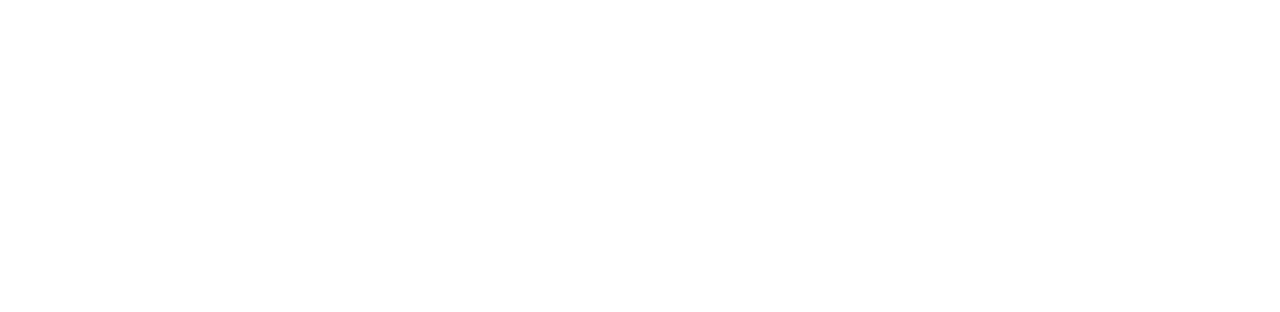
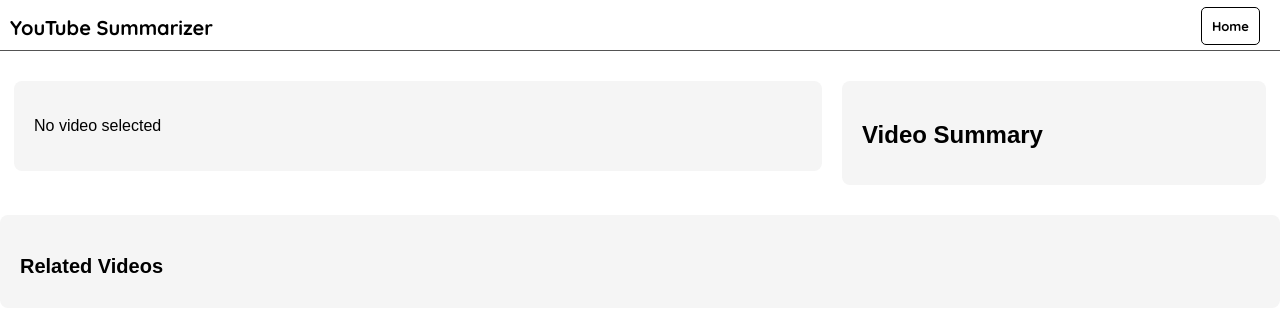
Before and after one commit to ItsTatsuya/Summarizer-webapp, a React (Create React App) app in the folder client/: page /summary in a window 1280 px wide. Before the commit this address had no page. Shown: the top 312 px of the page. Built offline with nearby package versions, Linux system fonts and the light colour scheme.

Commit message:
added summarypage and youtube video integration

```diff
--- a/client/package.json
+++ b/client/package.json
@@ -12,11 +12,15 @@
     "@testing-library/user-event": "^13.5.0",
     "axios": "^1.6.8",
     "bootstrap": "^5.3.3",
+    "query-string": "^9.0.0",
     "react": "^18.2.0",
     "react-dom": "^18.2.0",
     "react-hot-toast": "^2.4.1",
     "react-scripts": "5.0.1",
-    "web-vitals": "^2.1.4"
+    "react-youtube": "^10.1.0",
+    "url": "^0.11.3",
+    "web-vitals": "^2.1.4",
+    "youtubei": "^1.3.7"
   },
   "scripts": {
     "start": "react-scripts start",
--- a/client/src/App.js
+++ b/client/src/App.js
@@ -2,6 +2,7 @@
 import {Login} from "./components/Login/Login.jsx";
 import {Signup} from "./components/Signup/Signup.jsx";
 import {HomePage} from "./components/HomePage/HomePage.jsx";
+import {SummaryPage} from "./components/SummaryPage/SummaryPage.jsx";
 import {BrowserRouter,Routes,Route} from "react-router-dom";
 import  VerifyAccount from "./components/VerifyAccount/VerifyAccount.jsx"
 import axios from "axios";
@@ -18,6 +19,7 @@
         <Toaster position="top-center" toastOptions={{duration:5000}}/>
         <Routes>
           <Route path="/" element={<HomePage/>}/>;
+          <Route path="/summary" element={<SummaryPage/>}/>;
           <Route path="/register" element={<Signup/>}/>;
           <Route path="/login" element={<Login/>}/>
           <Route path="/activate-account" element={<VerifyAccount/>}/>
--- a/client/src/components/HomePage/HomePage.css
+++ b/client/src/components/HomePage/HomePage.css
@@ -113,6 +113,7 @@
   align-items: center;
   justify-content: center;
   padding:10px;
+  text-decoration: none;
 }
 
 .button:hover {
--- a/client/src/components/HomePage/HomePage.jsx
+++ b/client/src/components/HomePage/HomePage.jsx
@@ -1,10 +1,31 @@
-import React from "react";
+import React, { useState } from "react";
 import "./HomePage.css";
-import { Link,useLocation } from "react-router-dom";
+import { Link, useLocation, useNavigate } from "react-router-dom";
 
 export const HomePage = () => {
   const location = useLocation();
+  const navigate = useNavigate(); // Import useNavigate
   const { loggedIn } = location.state || {};
+  const [videoUrl, setVideoUrl] = useState("");
+
+  // Helper function to extract the video ID from the YouTube URL
+  const getVideoIdFromUrl = (url) => {
+    const regex = /^.*(?:youtu.be\/|v\/|e\/|u\/\w+\/|embed\/|v=)([^#&?]*).*/;
+    const match = url.match(regex);
+    return match && match[1].length === 11 ? match[1] : "";
+  };
+
+  const handleSubmit = (e) => {
+    e.preventDefault();
+    const videoId = getVideoIdFromUrl(videoUrl);
+    if (videoId) {
+      // Navigate to the SummaryPage with the videoId as a query parameter
+      navigate(`/summary?videoId=${videoId}`);
+    } else {
+      // Display an error message if the URL is invalid
+      console.error("Invalid YouTube URL");
+    }
+  };
   return (
     <div className="body-home">
       <header className="navbar">
@@ -33,19 +54,20 @@
       <main className="main-home">
         <section className="content">
           <div className="content-body">
-            <h1 className="heading">
-              Summarize YouTube Videos
-            </h1>
+            <h1 className="heading">Summarize YouTube Videos</h1>
             <p className="sub-heading">
-              Enter a YouTube video URL and get a summary in seconds. Fast. Easy. Accurate.
+              Enter a YouTube video URL and get a summary in seconds. Fast.
+              Easy. Accurate.
             </p>
-            <form className="form">
+            <form className="form" onSubmit={handleSubmit}>
               <input
-                type="email"
+                type="text"
                 className="input"
                 placeholder="Enter YouTube URL"
+                value={videoUrl}
+                onChange={(e) => setVideoUrl(e.target.value)}
               />
-              <button type="button" onClick={""} className="button">
+              <button type="submit" className="button">
                 Summarize Now
               </button>
             </form>
@@ -73,7 +95,8 @@
                 Upload Enter the URL of the video
               </h3>
               <p className="step-text">
-                Our advanced algorithm processes the audio and transcript of the video to extract key sentences and phrases.
+                Our advanced algorithm processes the audio and transcript of the
+                video to extract key sentences and phrases.
               </p>
             </div>
             <div className="step">
@@ -97,7 +120,8 @@
                 Summarize Let our AI work its magic
               </h3>
               <p className="step-text">
-                Our advanced algorithm processes the audio and transcript of the video to extract key sentences and phrases.
+                Our advanced algorithm processes the audio and transcript of the
+                video to extract key sentences and phrases.
               </p>
             </div>
             <div className="step">
@@ -120,7 +144,8 @@
                 Read Enjoy the summarized content
               </h3>
               <p className="step-text">
-                Our advanced algorithm processes the audio and transcript of the video to extract key sentences and phrases.
+                Our advanced algorithm processes the audio and transcript of the
+                video to extract key sentences and phrases.
               </p>
             </div>
           </div>
--- /dev/null
+++ b/client/src/components/SummaryPage/SummaryPage.css
@@ -0,0 +1,134 @@
+/* Summary Page Styles */
+.body-summary {
+  width: 100%;
+  padding: 0px;
+  align-items: center;
+  justify-content: center;
+}
+
+/* Header styles */
+.navbar {
+  background-color: #fff;
+  color: black;
+  display: flex;
+  justify-content: space-between;
+  align-items: center;
+  border-bottom: 1px inset black;
+}
+
+.logofont {
+  font-size: 20px;
+  font-weight: bold;
+  margin-left: 10px;
+  margin-bottom: 10px;
+  margin-top: 15px;
+}
+
+.navsign {
+  display: flex;
+  align-items: center;
+  font-size: small;
+}
+
+.navsigninlink {
+  background-color: #ffffff;
+  color: #000000;
+  border: 1px solid #000000;
+  border-radius: 5px;
+  font-size: small;
+  display: inline;
+  padding: 10px;
+  margin-right: 20px;
+  text-decoration: none;
+  font-weight: bold;
+}
+
+/* Main content styles */
+.main-summary {
+  background-color: #fff;
+  border-radius: 0;
+  margin-top: 30px;
+  width: 100%;
+}
+
+.video-container {
+  display: flex;
+  justify-content: center;
+  align-items: flex-start; /* Align items to the top */
+  margin-bottom: 30px;
+}
+
+.video-player {
+  width: 60%;
+  padding: 20px;
+  background-color: #f5f5f5;
+  border-radius: 8px;
+}
+
+
+.summary-box {
+  width: 30%;
+  padding: 20px;
+  background-color: #f5f5f5;
+  border-radius: 8px;
+  margin-left: 20px;
+}
+
+.summary-box h2 {
+  font-size: 24px;
+  font-weight: bold;
+  margin-bottom: 10px;
+}
+
+.related-videos {
+  padding: 20px;
+  background-color: #f5f5f5;
+  border-radius: 8px;
+}
+
+.related-videos h3 {
+  font-size: 20px;
+  font-weight: bold;
+  margin-bottom: 10px;
+}
+
+.video-list {
+  display: flex;
+  flex-wrap: wrap;
+  justify-content: space-between;
+}
+
+.video-thumbnail {
+  width: 200px;
+  margin-bottom: 20px;
+}
+
+.video-thumbnail img {
+  width: 100%;
+  height: auto;
+  border-radius: 4px;
+}
+
+.video-thumbnail h4 {
+  font-size: 16px;
+  margin-top: 10px;
+}
+
+/* Responsive styles */
+@media (max-width: 768px) {
+  .video-container {
+    flex-direction: column;
+    align-items: center;
+  }
+
+  .video-player {
+    width: 100%;
+    max-width: 100%;
+  }
+
+  .summary-box {
+    width: 100%;
+    margin-left: 0;
+    margin-top: 20px;
+  }
+}
--- /dev/null
+++ b/client/src/components/SummaryPage/SummaryPage.jsx
@@ -0,0 +1,53 @@
+import React from "react";
+import YouTube from "react-youtube";
+import "./SummaryPage.css";
+import { Link, useLocation } from "react-router-dom";
+
+export const SummaryPage = () => {
+  const location = useLocation();
+  const videoId = new URLSearchParams(location.search).get("videoId");
+  const opts = {
+    width: 1152,
+    height: 648,
+    playerVars: {
+      autoplay: 1,
+    },
+  };
+  return (
+    <div className="body-summary">
+      <header className="navbar">
+        <div className="logo">
+          <p className="logofont">YouTube Summarizer</p>
+        </div>
+        <nav className="navbar-2">
+          <Link to={"/"} className="navsigninlink">
+            Home
+          </Link>
+        </nav>
+      </header>
+      <main className="main-summary">
+        <section className="video-container">
+          <div className="video-player" id="video-player-id">
+            {videoId ? (
+              <YouTube videoId={videoId} opts={opts} />
+            ) : (
+              <p>No video selected</p>
+            )}
+          </div>
+          <div className="summary-box">
+            <h2>Video Summary</h2>
+            <p>{/* Display the summarized content here */}</p>
+          </div>
+        </section>
+        <section className="related-videos">
+          <h3>Related Videos</h3>
+          <div className="video-list">
+            {/* Display a list of related video thumbnails and titles here */}
+          </div>
+        </section>
+      </main>
+    </div>
+  );
+};
+
+export default SummaryPage;
```
Also changed, not shown: 2 other files (tests, documents, lock files or other folders).
